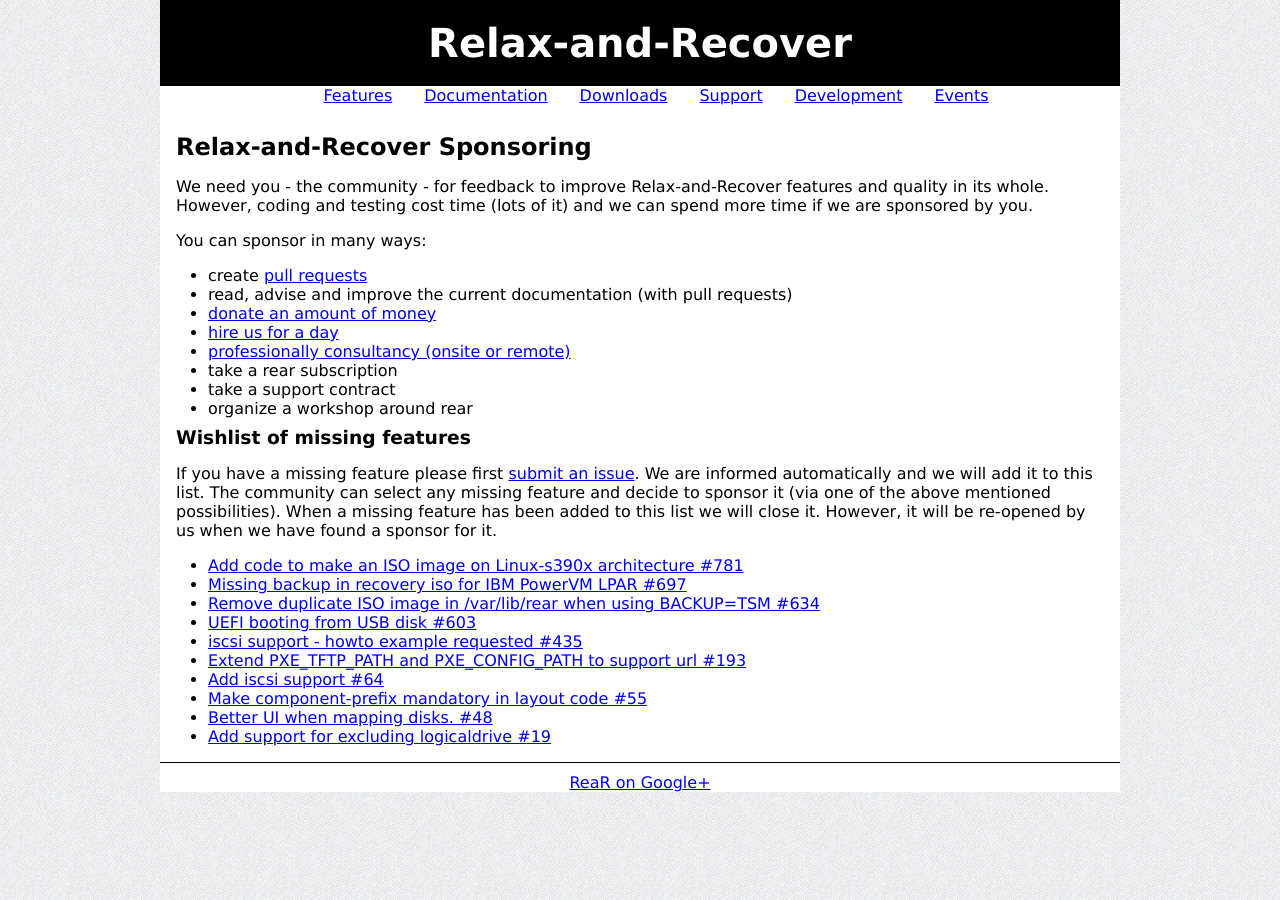
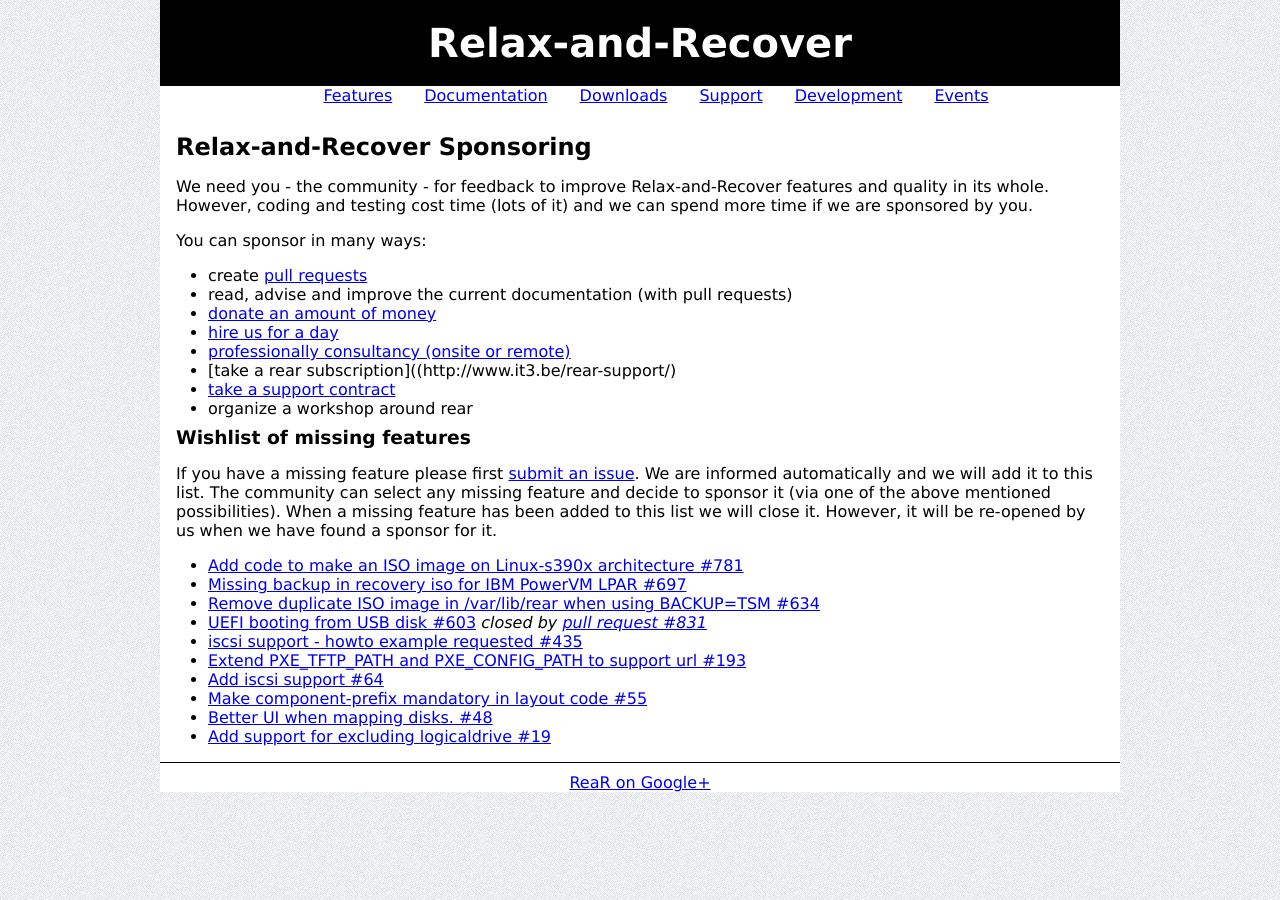
Before and after one commit to rear/rear.github.com, a Jekyll site: the page built from support/sponsors.md, in a window 1280 px wide. Built offline with Jekyll 4.4.1, drawn with Linux system fonts in a browser that asks for light colours; comment, search, counter and statistics services are not loaded; some of the changed lines change nothing that is shown.

Commit message:
updating sponsors page

```diff
--- a/support/sponsors.md
+++ b/support/sponsors.md
@@ -13,8 +13,8 @@
  - [donate an amount of money](https://www.paypal.com/cgi-bin/webscr?item_name=Donation+to+Relax+and+Recover&cmd=_donations&business=gratien.dhaese%40gmail.com)
  - [hire us for a day](http://www.it3.be/rear-support/)
  - [professionally consultancy (onsite or remote)](http://relax-and-recover.org/development/)
- - take a rear subscription
- - take a support contract
+ - [take a rear subscription]((http://www.it3.be/rear-support/)
+ - [take a support contract](http://www.it3.be/rear-support/)
  - organize a workshop around rear
 
 ### Wishlist of missing features
@@ -24,7 +24,7 @@
  - [Add code to make an ISO image on Linux-s390x architecture #781](https://github.com/rear/rear/issues/781)
  - [Missing backup in recovery iso for IBM PowerVM LPAR #697](https://github.com/rear/rear/issues/697)
  - [Remove duplicate ISO image in /var/lib/rear when using BACKUP=TSM #634](https://github.com/rear/rear/issues/634)
- - [UEFI booting from USB disk #603](https://github.com/rear/rear/issues/603)
+ - [UEFI booting from USB disk #603](https://github.com/rear/rear/issues/603) *closed by [pull request #831](https://github.com/rear/rear/pull/837)*
  - [iscsi support - howto example requested #435](https://github.com/rear/rear/issues/435)
  - [Extend PXE_TFTP_PATH and PXE_CONFIG_PATH to support url #193](https://github.com/rear/rear/issues/193)
  - [Add iscsi support #64](https://github.com/rear/rear/issues/64)
```
